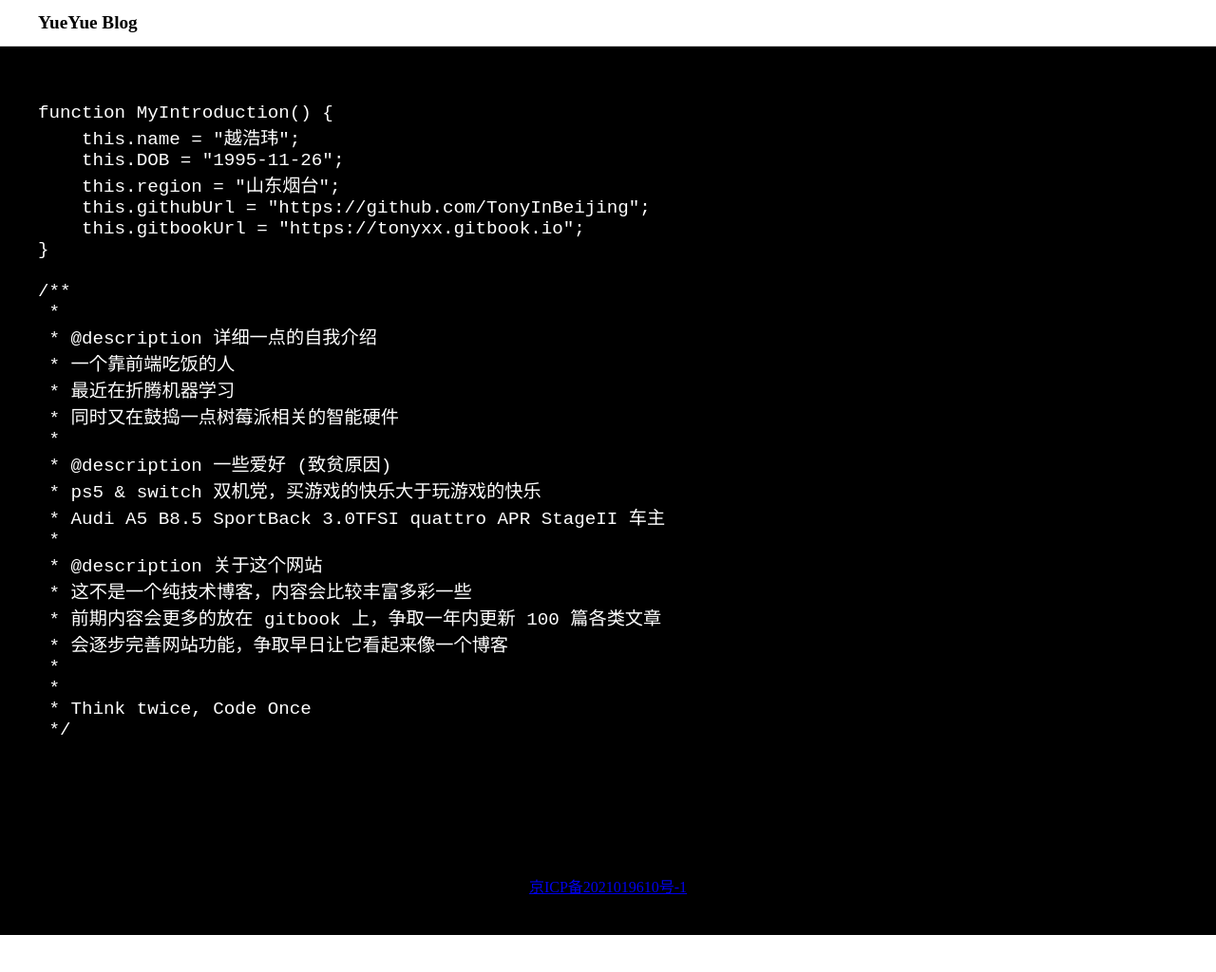
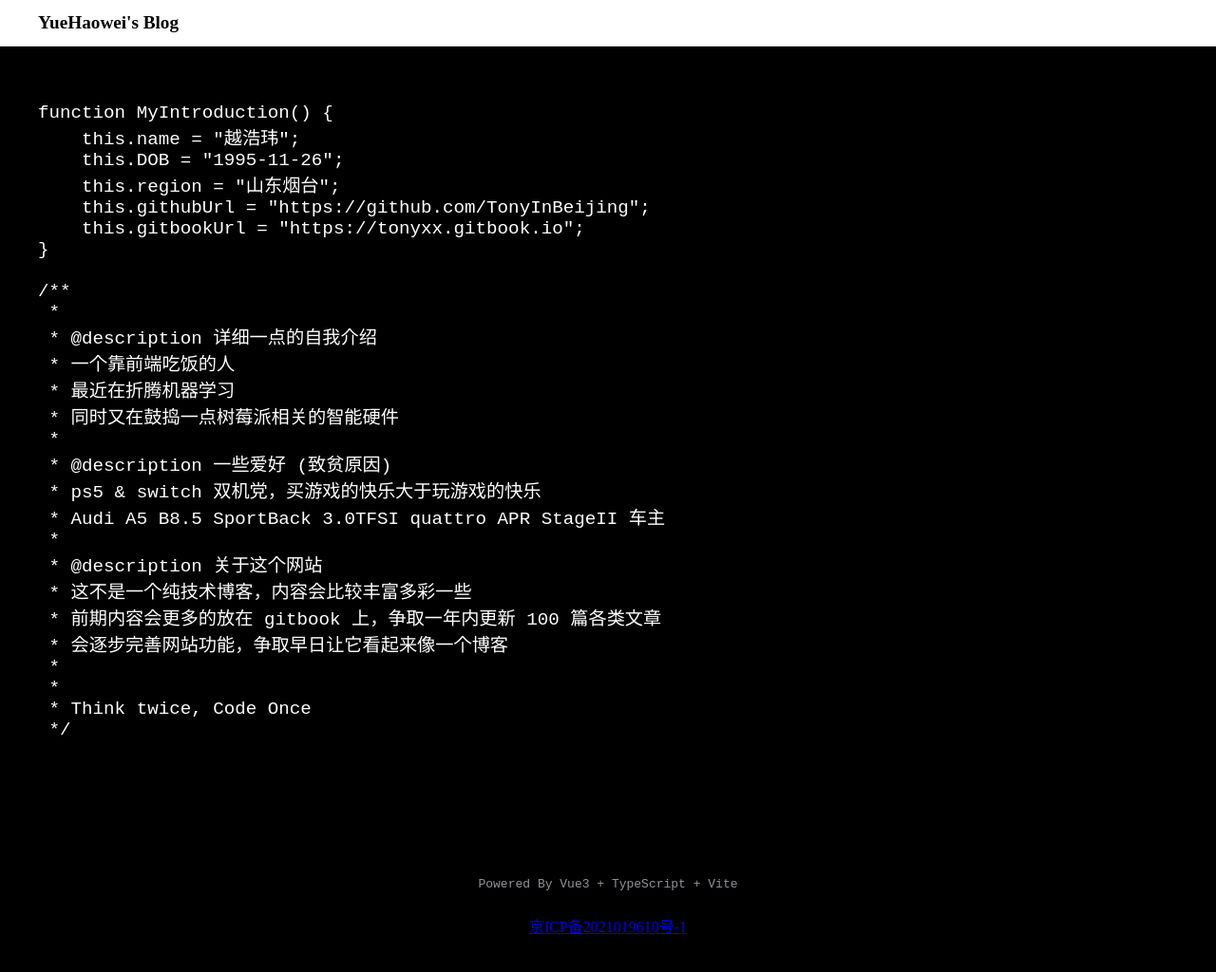
Before and after one commit to TonyInBeijing/my-site, a Vue app: page / in a window 1280 px wide. Shown: the top 1024 px of the page at 95% size. Before the commit the page ends 985 px from the top, so only its background shows below. Built offline with nearby package versions, Linux system fonts and the light colour scheme.

Commit message:
页面布局

```diff
--- a/index.html
+++ b/index.html
@@ -5,13 +5,14 @@
   <meta charset="UTF-8" />
   <link rel="icon" href="/favicon.ico" />
   <meta name="viewport" content="width=device-width, initial-scale=1.0" />
-  <title>Vite App</title>
+  <title>YueHaowei's Blog</title>
   <style>
     body {
       margin: 0;
       overflow: -moz-hidden-unscrollable;
     }
-    body::-webkit-scrollbar{
+
+    body::-webkit-scrollbar {
       width: 0 !important;
     }
   </style>
--- a/src/components/home/footer.vue
+++ b/src/components/home/footer.vue
@@ -1,6 +1,11 @@
 <template>
     <div class="footer padding-xl bg-black text-center">
-        <a href="https://beian.miit.gov.cn/">京ICP备2021019610号-1</a>
+        <div class="text-gray">
+            <code>Powered By Vue3 + TypeScript + Vite</code>
+        </div>
+        <div class="margin-top">
+            <a href="https://beian.miit.gov.cn/">京ICP备2021019610号-1</a>
+        </div>
     </div>
 </template>
 <script setup lang="ts"></script>
--- a/src/components/home/header.vue
+++ b/src/components/home/header.vue
@@ -1,6 +1,6 @@
 <template>
     <div class="header padding-lr-xl">
-        <div class="text-bold text-l">YueYue Blog</div>
+        <div class="text-bold text-l">YueHaowei's Blog</div>
     </div>
 </template>
 <script setup lang="ts">
--- a/src/index.css
+++ b/src/index.css
@@ -33,12 +33,16 @@
     font-size: 1.6rem;
 }
 
+.text-gray {
+    color: #909399;
+}
+
 .text-black {
-    color: #000000
+    color: #000000;
 }
 
 .text-white {
-    color: #FFFFFF
+    color: #FFFFFF;
 }
 
 /* 背景 */
@@ -192,6 +196,18 @@
 
 /* margin */
 
+.margin-top-xs {
+    margin-top: 8px;
+}
+
+.margin-top-s {
+    margin-top: 16px;
+}
+
+.margin-top {
+    margin-top: 24px;
+}
+
 .margin-left-xs {
     margin-left: 8px;
 }
```
